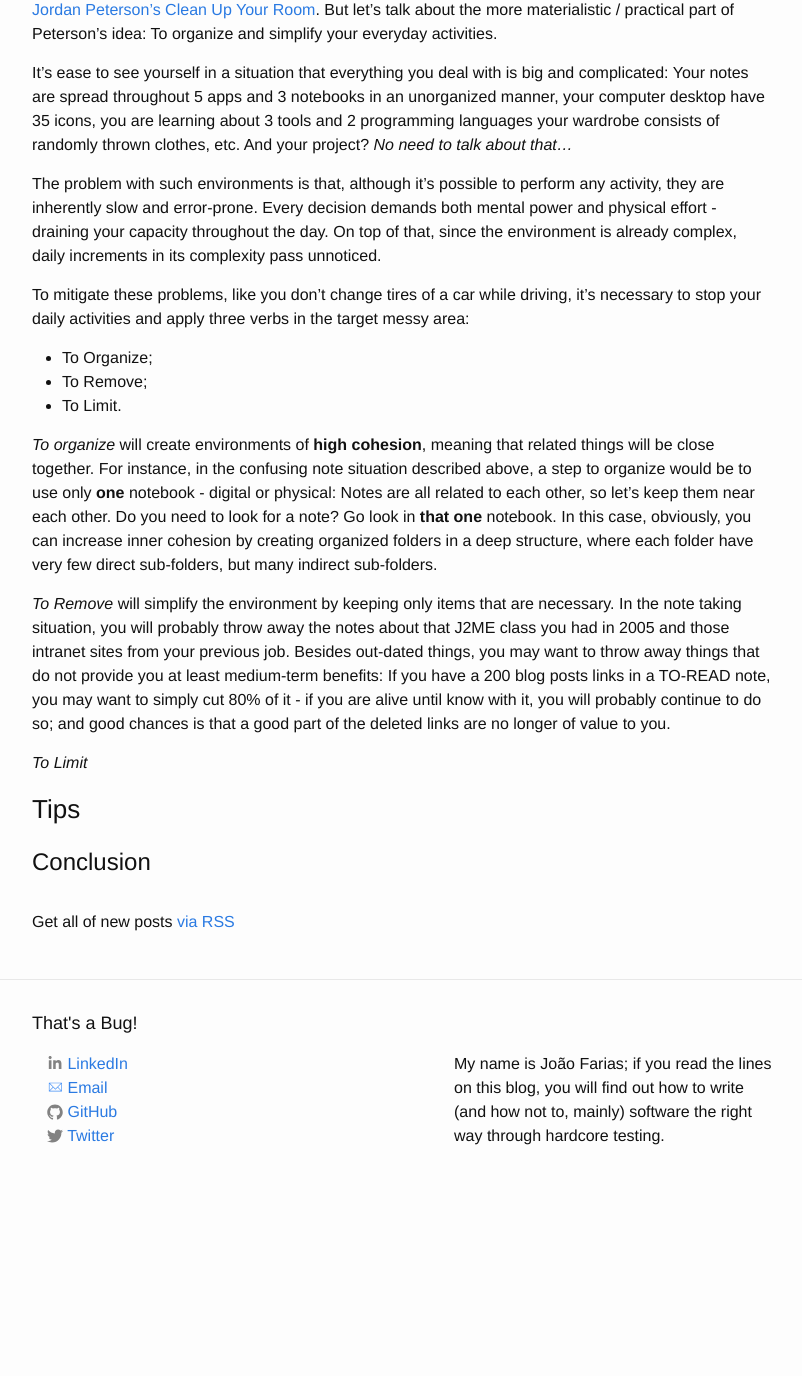
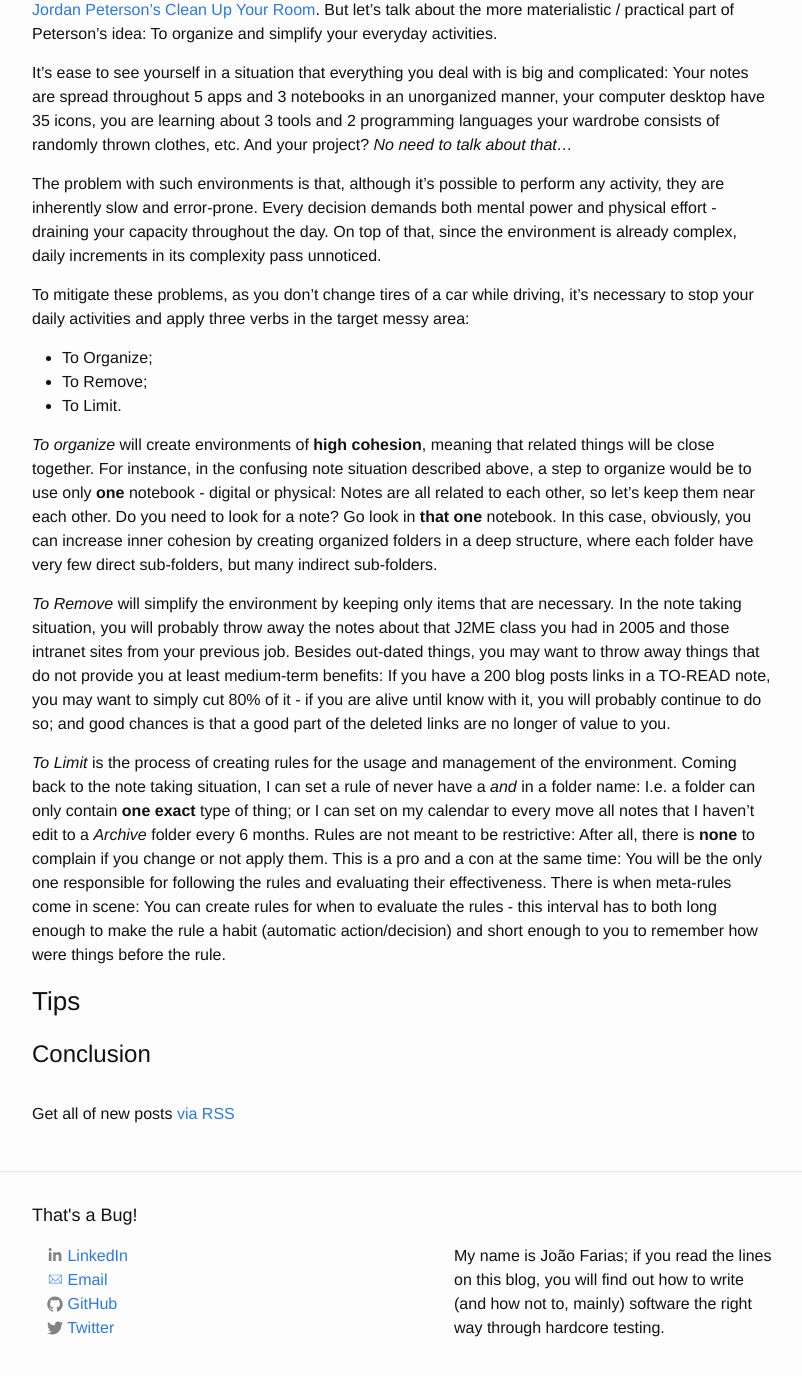
Before and after one commit to JoaoGFarias/JoaoGFarias.github.io, a Jekyll site: the page built from _posts/2019-03-14-3_no_tech_career_boost.markdown, in a window 1280 px wide and 1400 px high, scrolled down 3190 px. Shown: the top 1376 px of the window, without its empty margins (238-1040 px from the left). Built offline with Jekyll 4.4.1, drawn with Linux system fonts in a browser that asks for light colours; before the commit the page ends 4398 px from its top, so only the background shows below that.

Commit message:
3 No Tech - WIP

```diff
--- a/_posts/2019-03-14-3_no_tech_career_boost.markdown
+++ b/_posts/2019-03-14-3_no_tech_career_boost.markdown
@@ -120,7 +120,7 @@ and 3 notebooks in an unorganized manner, your computer desktop have 35 icons, y
 
 The problem with such environments is that, although it's possible to perform any activity, they are inherently slow and error-prone. Every decision demands both mental power and physical effort - draining your capacity throughout the day. On top of that, since the environment is already complex, daily increments in its complexity pass unnoticed.
 
-To mitigate these problems, like you don't change tires of a car while driving, it's necessary to stop your daily activities and apply three verbs in the target messy area:
+To mitigate these problems, as you don't change tires of a car while driving, it's necessary to stop your daily activities and apply three verbs in the target messy area:
 
 - To Organize;
 - To Remove;
@@ -130,7 +130,7 @@ _To organize_ will create environments of **high cohesion**, meaning that relate
 
 _To Remove_ will simplify the environment by keeping only items that are necessary. In the note taking situation, you will probably throw away the notes about that J2ME class you had in 2005 and those intranet sites from your previous job. Besides out-dated things, you may want to throw away things that do not provide you at least medium-term benefits: If you have a 200 blog posts links in a TO-READ note, you may want to simply cut 80% of it - if you are alive until know with it, you will probably continue to do so; and good chances is that a good part of the deleted links are no longer of value to you.
 
-_To Limit_
+_To Limit_ is the process of creating rules for the usage and management of the environment. Coming back to the note taking situation, I can set a rule of never have a _and_ in a folder name: I.e. a folder can only contain **one exact** type of thing; or I can set on my calendar to every move all notes that I haven't edit to a _Archive_ folder every 6 months. Rules are not meant to be restrictive: After all, there is **none** to complain if you change or not apply them. This is a pro and a con at the same time: You will be the only one responsible for following the rules and evaluating their effectiveness. There is when meta-rules come in scene: You can create rules for when to evaluate the rules - this interval has to both long enough to make the rule a habit (automatic action/decision) and short enough to you to remember how were things before the rule.
 
 
 ### Tips
```
